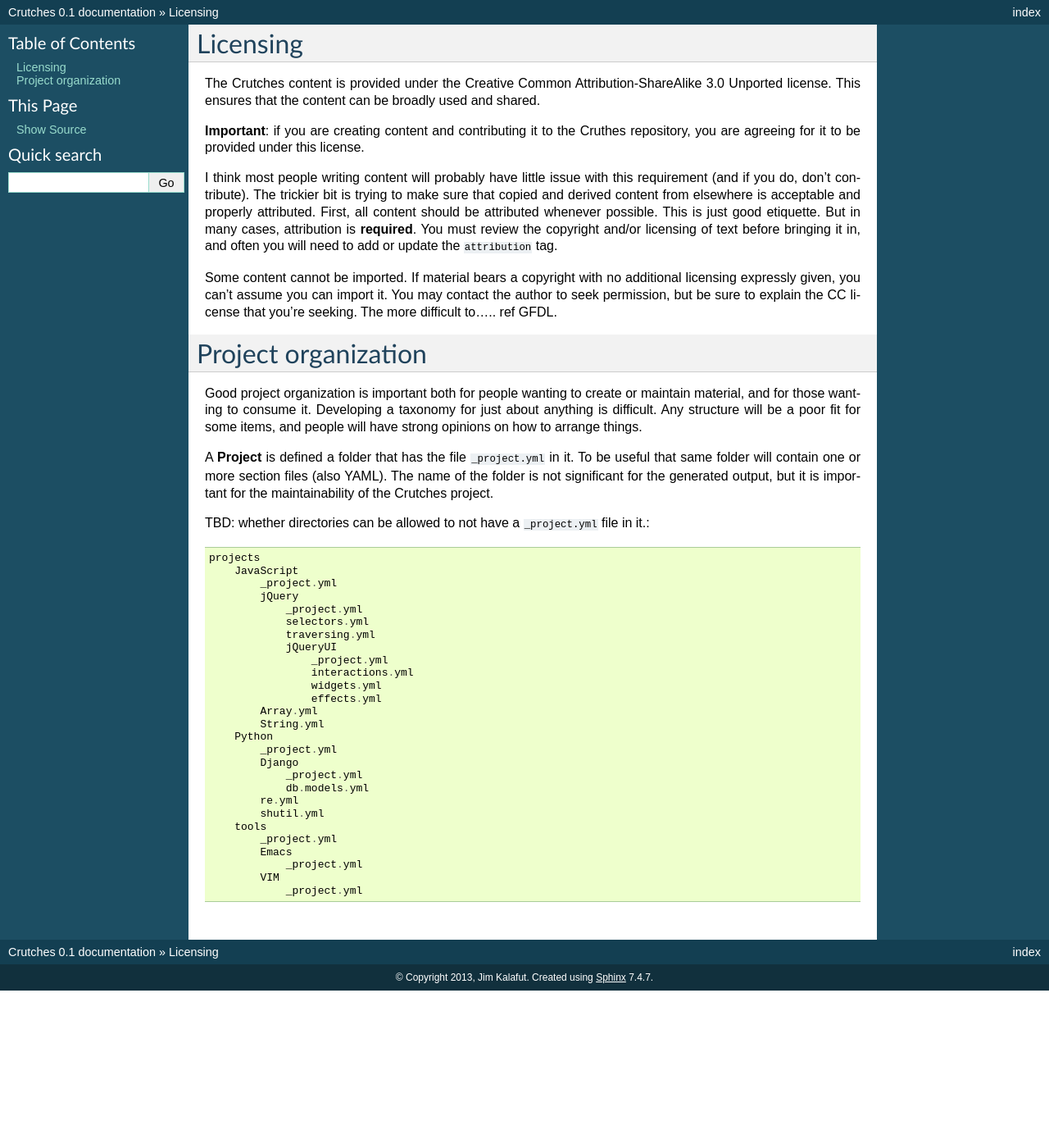
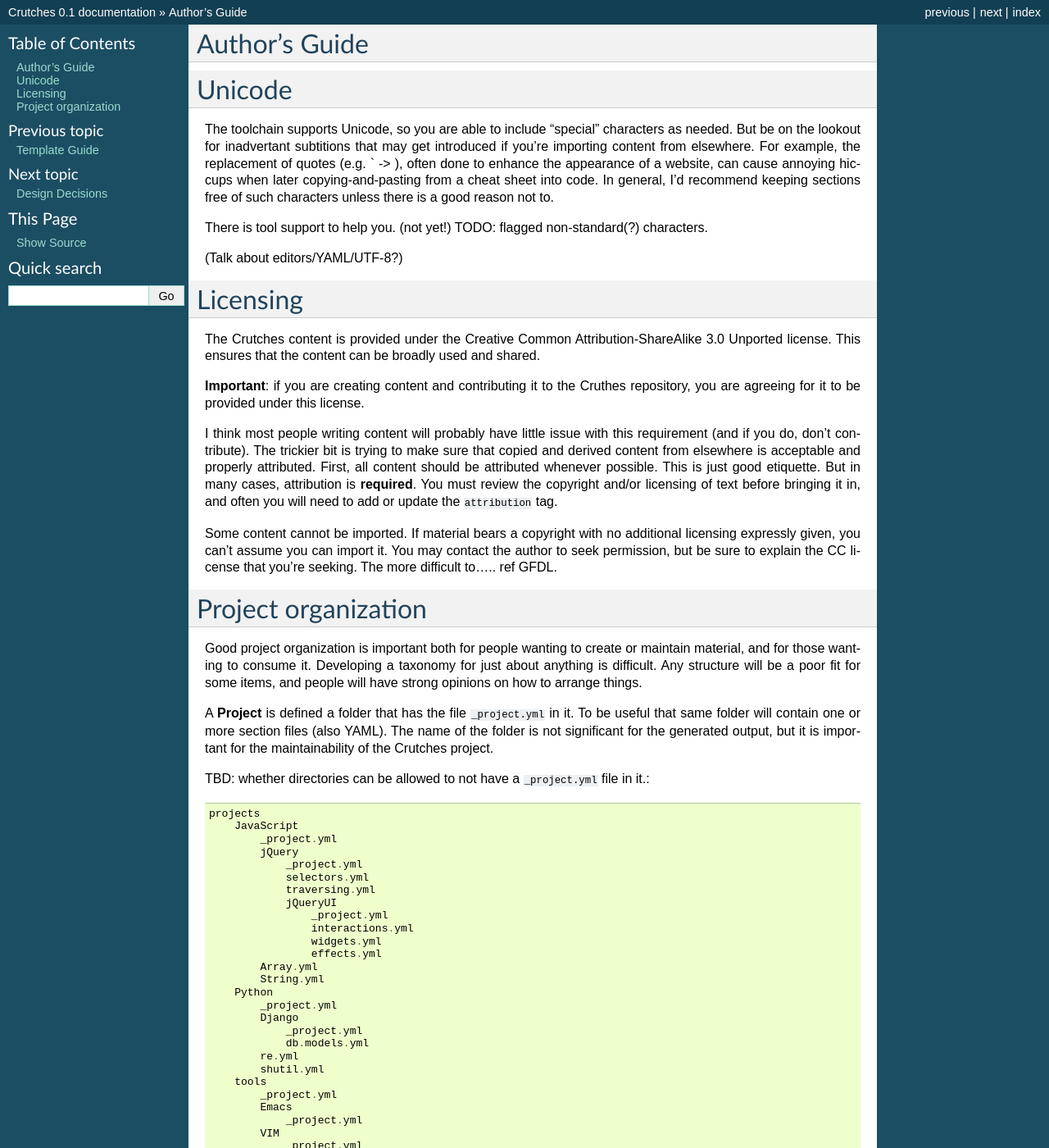
Before and after one commit to kalafut/crutches, a Sphinx documentation site: the page built from docs/contributing.rst, in a window 1280 px wide and 1400 px high. Shown: the whole window at 82% size. Built offline with Sphinx 7.4.7, drawn with Linux system fonts in a browser that asks for light colours; some of the changed text lies outside the part shown.

Commit message:
Squashed commit of the following:
commit b37c591b2d65a052b66271eb437fc28ecdfe052f
Author: Jim Kalafut <jim@kalafut.net>
Date:   Thu Jan 17 21:37:37 2013 -0800

    .

commit 6a3bb8881f66d6dfb8ebc8ea2cbe812a52bff7f0
Merge: 6f7a154 aeee52a
Author: Jim Kalafut <jim@kalafut.net>
Date:   Thu Jan 17 19:43:45 2013 -0800

    Merge branch 'master' into docs

    Conflicts:
    	docs/contributing.rst

commit 6f7a154eb26f4222777ab1f6b5ffdf169885251d
Author: Jim Kalafut <jim@kalafut.net>
Date:   Thu Jan 17 12:25:54 2013 -0800

    .

commit 466e7572b40ec29fad67123a8b94936778da1f07
Author: Jim Kalafut <jim@kalafut.net>
Date:   Thu Jan 17 11:29:25 2013 -0800

    Added section about unicode

```diff
--- /dev/null
+++ b/docs/config.rst
@@ -0,0 +1 @@
+.. _config:
--- a/docs/contributing.rst
+++ b/docs/contributing.rst
@@ -1,4 +1,21 @@
 .. _contributing:
+
+Author's Guide
+##############
+
+Unicode
+#######
+
+The toolchain supports Unicode, so you are able to include "special" characters
+as needed. But be on the lookout for inadvertant subtitions that may get introduced
+if you're importing content from elsewhere. For example, the replacement of quotes
+(e.g. \` -> ), often done to enhance the appearance of a website, can cause annoying
+hiccups when later copying-and-pasting from a cheat sheet into code. In general, I'd
+recommend keeping sections free of such characters unless there is a good reason not to.
+
+There is tool support to help you. (not yet!) TODO: flagged non-standard(?) characters.
+
+(Talk about editors/YAML/UTF-8?)
 
 Licensing
 #########
--- /dev/null
+++ b/docs/design.rst
@@ -0,0 +1,6 @@
+.. _design:
+
+Design Decisions
+################
+
+Why not compile template in crutch.py?
--- a/docs/index.rst
+++ b/docs/index.rst
@@ -11,6 +11,11 @@ Contents:
 .. toctree::
    :maxdepth: 2
 
+   templates
+   contributing
+   design
+
+
 
 
 Indices and tables
--- /dev/null
+++ b/docs/templates.rst
@@ -0,0 +1,4 @@
+.. _templates:
+
+Template Guide
+##############
```
